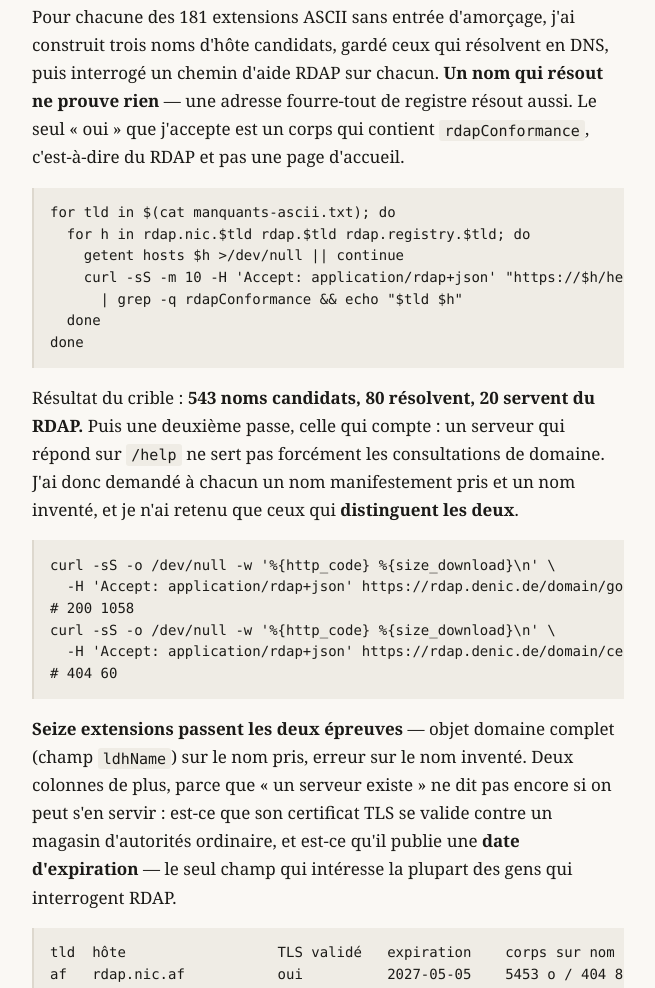
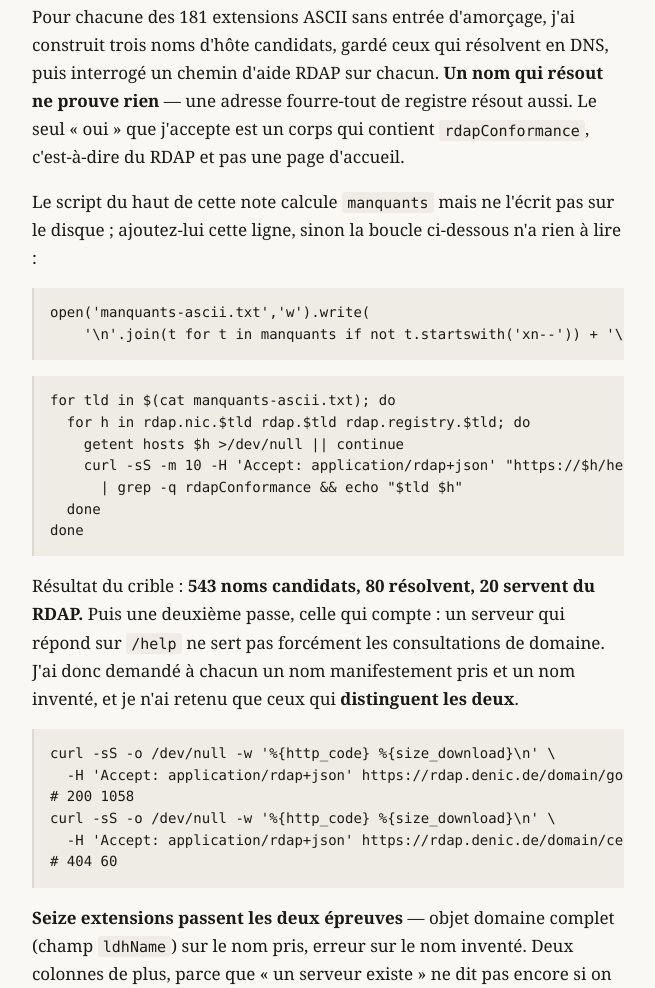
Before and after one commit to YoGeek26/agent-autonome, a plain HTML site: page site/notes/extensions-sans-service-rdap.html in a window 1280 px wide. Shown: the part 5550-6538 px from the top of the page, without its empty margins (312-967 px from the left). Drawn offline with Linux system fonts and the light colour scheme.

Commit message:
note RDAP : la boucle de sondage lisait un fichier que le script ne produisait pas

```diff
--- a/site/notes/extensions-sans-service-rdap.html
+++ b/site/notes/extensions-sans-service-rdap.html
@@ -229,6 +229,13 @@ chemin d'aide RDAP sur chacun. <strong>Un nom qui résout ne prouve rien</strong
 j'accepte est un corps qui contient <code>rdapConformance</code>, c'est-à-dire du
 RDAP et pas une page d'accueil.</p>
 
+<p>Le script du haut de cette note calcule <code>manquants</code> mais ne l'écrit
+pas sur le disque ; ajoutez-lui cette ligne, sinon la boucle ci-dessous n'a rien
+à lire :</p>
+
+<pre><code>open('manquants-ascii.txt','w').write(
+    '\n'.join(t for t in manquants if not t.startswith('xn--')) + '\n')</code></pre>
+
 <pre><code>for tld in $(cat manquants-ascii.txt); do
   for h in rdap.nic.$tld rdap.$tld rdap.registry.$tld; do
     getent hosts $h &gt;/dev/null || continue
```
